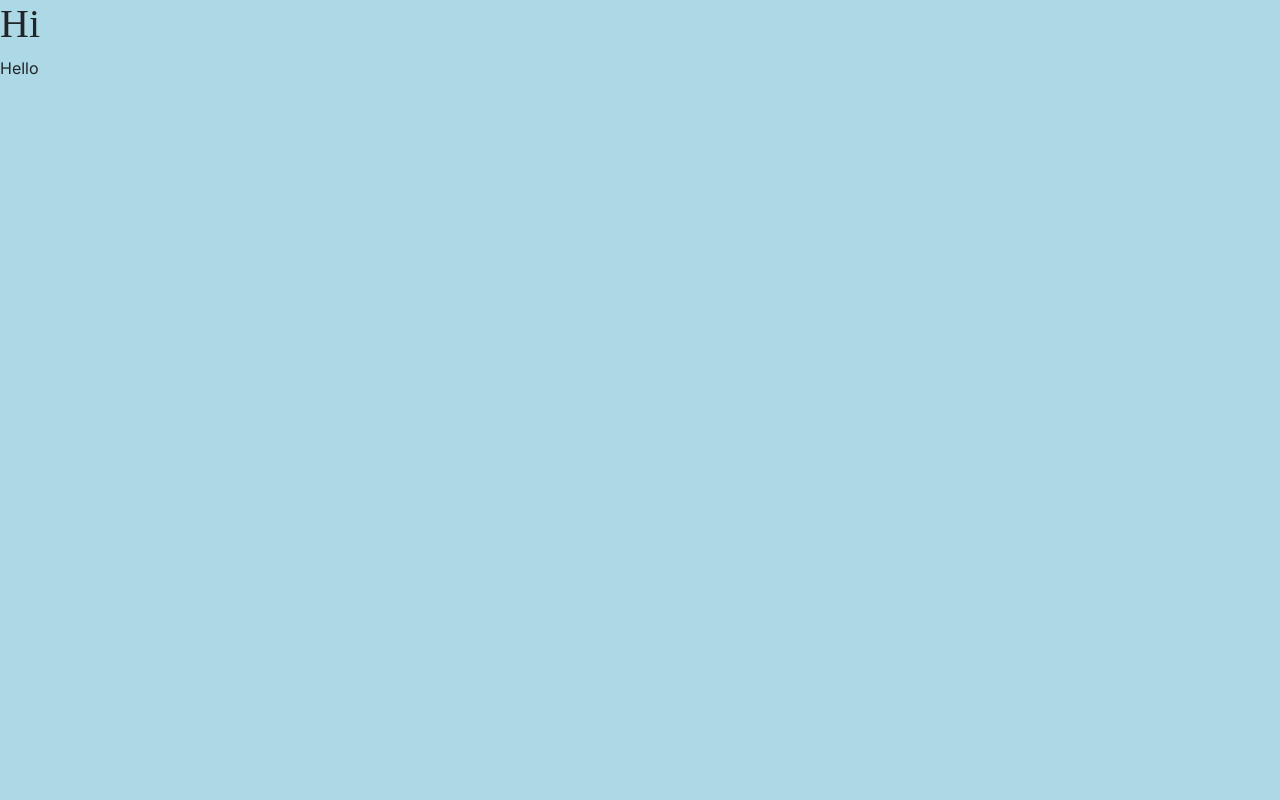
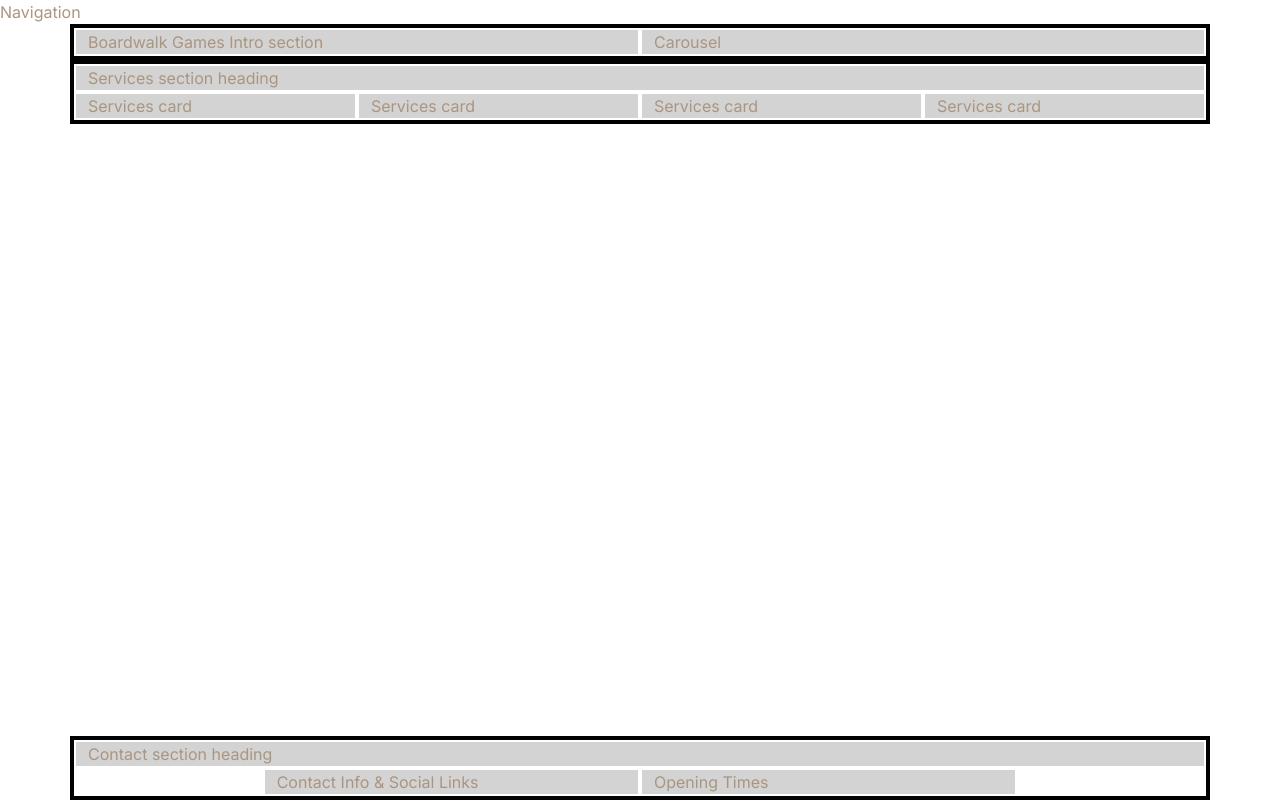
Before and after one commit to code-mca/boardwalk-games, a plain HTML site: page index.html in a window 1280 px wide. Drawn offline with nearby package versions, Linux system fonts and the light colour scheme; a web font is replaced by a local one.

Commit message:
added the homepage boilerplate

```diff
--- a/assets/css/styles.css
+++ b/assets/css/styles.css
@@ -1,11 +1,43 @@
+/* Google Fonts */
+
+@import url("https://fonts.googleapis.com/css2?family=Inter:ital,opsz,wght@0,14..32,100..900;1,14..32,100..900&family=Macondo&display=swap");
+
+/* CSS Variables */
+:root {
+  --primary-font: "Inter", sans-serif;
+  --secondary-font: "Macondo", cursive;
+  --primary-color: #3a2620; /* dark brown */
+  --secondary-color: #aa9581; /* light brown */
+  --highlight-color: #416a8e; /* highlight color */
+  --light-highlight-color: #7a9fc2; /* light highlight color */
+}
+
 /* Global Styling */
 
-@import url("https://fonts.googleapis.com/css2?family=Inter:ital,opsz,wght@0,14..32,100..900;1,14..32,100..900&family=Macondo&display=swap");
 body {
-  font-family: "Inter", sans-serif;
-  background-color: lightblue;
+  font-family: var(--primary-font);
+  color: var(--secondary-color);
 }
 
-h1 {
-  font-family: "Macondo", serif;
+h1,
+h2,
+h3 {
+  font-family: var(--secondary-font);
+  color: var(--primary-color);
 }
+
+.sub-heading-color {
+  color: var(--highlight-color);
+}
+
+/* Grid visualisation CSS for testing */
+
+.container,
+.row {
+  border: 2px solid black;
+}
+
+.col-12 {
+  border: 2px solid white;
+  background-color: lightgray;
+}
--- a/index.html
+++ b/index.html
@@ -4,7 +4,15 @@
 <head>
     <meta charset="UTF-8">
     <meta name="viewport" content="width=device-width, initial-scale=1.0">
-    <title>Document</title>
+    <meta name="description"
+        content="Boardwalk Games, your ultimate gaming retreat!  Perfect for casual gamers, enthusiasts and student gatherings. Visit us for your next adventure in board gaming!">
+    <title>Boardwalk Games | Home</title>
+
+    <!-- Favicon Images -->
+    <link rel="apple-touch-icon" sizes="180x180" href="assets/images/apple-touch-icon.png">
+    <link rel="icon" sizes="32x32" href="assets/images/favicon-32x32.png">
+    <link rel="icon" sizes="16x16" href="assets/images/favicon-16x16.png">
+
 
     <!-- Bootstrap CSS Link -->
     <link href="https://cdn.jsdelivr.net/npm/bootstrap@5.3.8/dist/css/bootstrap.min.css" rel="stylesheet"
@@ -15,9 +23,50 @@
 
 </head>
 
-<body>
-    <h1 class="heading">Hi</h1>
-    <p class="heading-body">Hello</p>
+<!-- Classes on body set to work with mt-auto on footer to ensure it always stays at the bottom of the page -->
+
+<body class="d-flex flex-column min-vh-100">
+    <!-- Navigation -->
+    <div>
+        Navigation
+    </div>
+
+    <!-- Header with carousel -->
+    <header class="container">
+        <div class="row">
+            <div class="col-12 col-xl-6">Boardwalk Games Intro section</div>
+            <div class="col-12 col-xl-6">Carousel</div>
+        </div>
+    </header>
+
+    <!-- Main element to hold all key sections of the homepage. Not part of grid structure -->
+
+    <main>
+        <!-- Services section -->
+        <section class="container">
+            <div class="row">
+                <div class="col-12">Services section heading</div>
+                <div class="col-12 col-md-6 col-xl-3">Services card</div>
+                <div class="col-12 col-md-6 col-xl-3">Services card</div>
+                <div class="col-12 col-md-6 col-xl-3">Services card</div>
+                <div class="col-12 col-md-6 col-xl-3">Services card</div>
+            </div>
+        </section>
+    </main>
+
+    <!-- Footer / contact section -->
+    <!-- mt-auto added to keep this container at the bottom of the page -->
+    <footer class="mt-auto">
+        <div class="container">
+            <div class="row justify-content-center">
+                <div class="col-12">Contact section heading</div>
+                <!-- Contact info -->
+                <div class="col-12 col-md-6 col-xl-4">Contact Info & Social Links</div>
+                <!-- Opening times -->
+                <div class="col-12 col-md-6 col-xl-4">Opening Times</div>
+            </div>
+        </div>
+    </footer>
 
     <!-- Bootstrap JS link -->
     <script src="https://cdn.jsdelivr.net/npm/bootstrap@5.3.8/dist/js/bootstrap.bundle.min.js"
```
